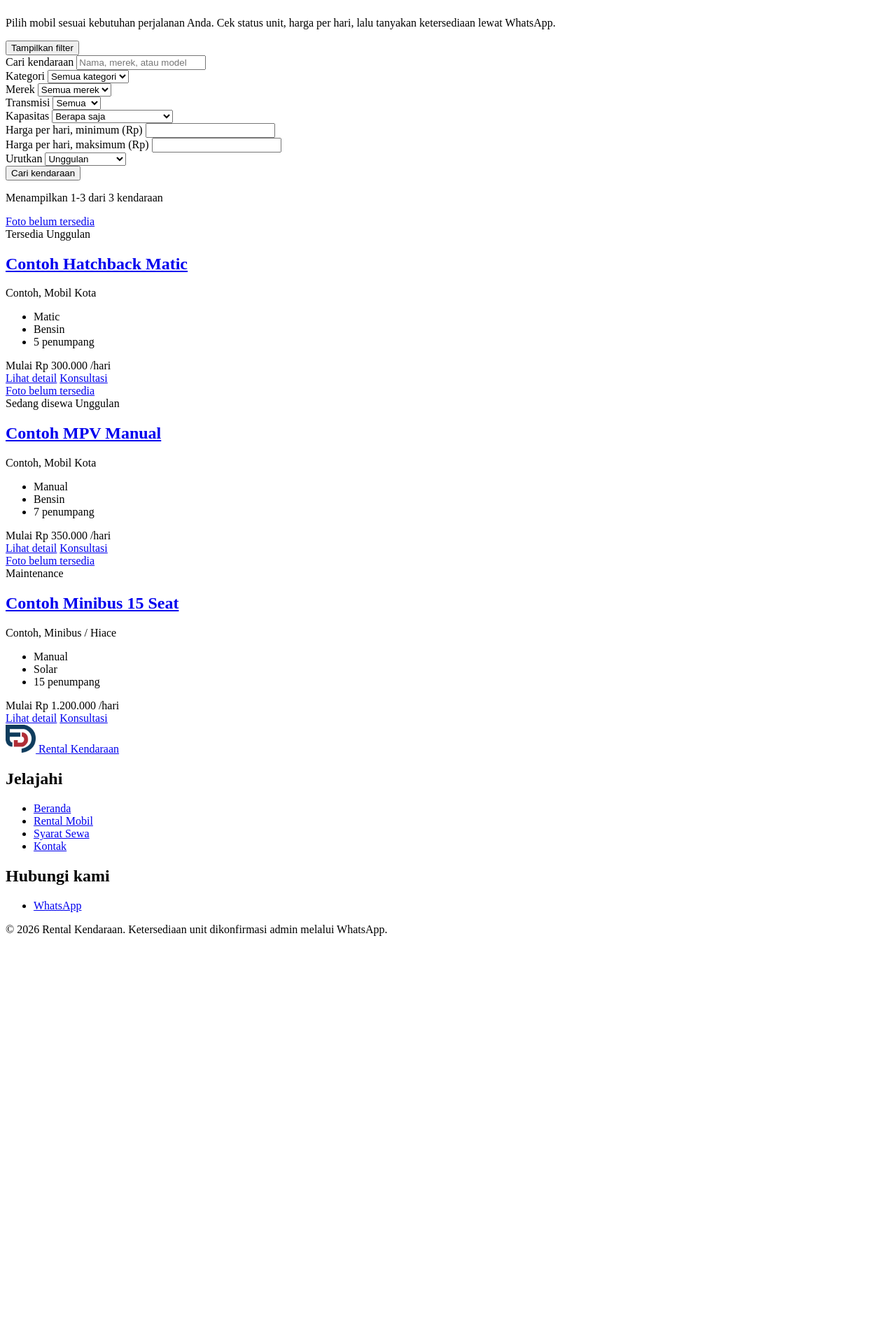
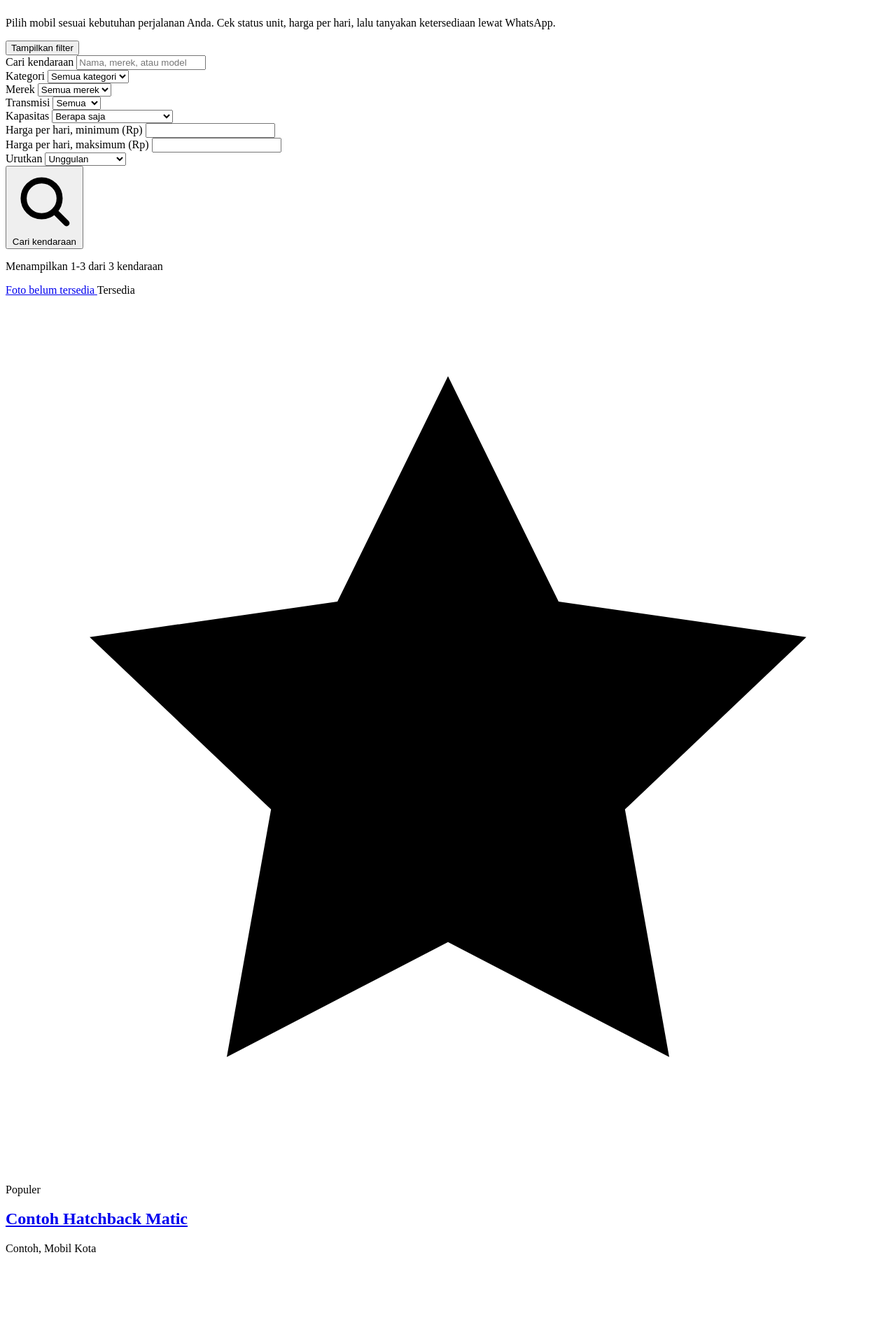
Before and after one commit to figok25/rentcar-website, a Laravel app: page /rental-mobil in a window 1280 px wide. Shown: the part 375-2282 px from the top of the page at 70% size. Before the commit the page ends 1713 px from the top, so only its background shows below. Run offline with Laravel 12, Linux system fonts and the light colour scheme; data comes from the database, SQL or seed files in the repository; data that the repository does not hold is empty; some libraries are stand-ins or nearby versions.

Commit message:
UI-4: kartu kendaraan, katalog, dan paginasi baru

```diff
--- a/app/Http/Controllers/HomeController.php
+++ b/app/Http/Controllers/HomeController.php
@@ -24,7 +24,7 @@ class HomeController extends Controller
         $featured = $catalog->withCardData($catalog->visible())
             ->featured()
             ->ordered()
-            ->limit(6)
+            ->limit(8)
             ->get();
 
         // Kategori yang punya unit tampil; motor hanya jika fiturnya aktif.
--- a/app/Http/Controllers/VehicleController.php
+++ b/app/Http/Controllers/VehicleController.php
@@ -23,6 +23,7 @@ class VehicleController extends Controller
         $vehicles = $this->catalog
             ->applyFilters($this->catalog->withCardData($this->catalog->visible($kind)), $filters)
             ->paginate(12)
+            ->onEachSide(1)
             ->withQueryString();
 
         return view('pages.vehicles.index', [
--- a/resources/views/components/vehicle-card.blade.php
+++ b/resources/views/components/vehicle-card.blade.php
@@ -6,54 +6,68 @@
     $waUrl = \App\Services\WhatsAppLink::url($message);
 @endphp
 <article class="card card-hover overflow-hidden flex flex-col">
-    <a href="{{ $url }}" class="relative block aspect-[4/3] bg-paper" tabindex="-1" aria-hidden="true">
+    {{-- Foto unit. Lencana di atas foto: status unit di kanan, "Populer" (unit unggulan) di kiri. --}}
+    <div class="relative aspect-[4/3] bg-white">
+        <a href="{{ $url }}" class="block size-full" tabindex="-1" aria-hidden="true">
             @if ($image)
-            <img src="{{ $image->url() }}" alt="" loading="lazy" class="size-full object-cover">
+                <img src="{{ $image->url() }}" alt="" loading="lazy" class="size-full object-contain p-3">
             @else
                 <span class="absolute inset-0 grid place-items-center text-sm text-road-soft">Foto belum tersedia</span>
             @endif
         </a>
-
-    <div class="p-4 flex-1 flex flex-col gap-3">
-        <div class="flex items-start justify-between gap-2">
-            <x-status-badge :status="$vehicle->status" />
+        <x-status-badge :status="$vehicle->status" class="absolute right-3 top-3 shadow-sm" />
         @if ($vehicle->is_featured)
-                <span class="text-xs font-semibold text-road-soft">Unggulan</span>
+            <span class="absolute left-3 top-3 inline-flex items-center gap-1 rounded-full bg-brand px-2.5 py-1 text-xs font-bold text-white shadow-sm">
+                <svg viewBox="0 0 20 20" class="size-3 text-accent-light" fill="currentColor" aria-hidden="true"><path d="m10 1.8 2.5 5.1 5.6.8-4.1 3.9 1 5.6L10 14.6l-5 2.6 1-5.6-4.1-3.9 5.6-.8Z"/></svg>
+                Populer
+            </span>
         @endif
     </div>
 
+    <div class="p-4 flex-1 flex flex-col gap-3">
         <div>
-            <{{ $heading }} class="text-xl leading-tight">
-                <a href="{{ $url }}" class="hover:underline">{{ $vehicle->name }}</a>
+            <{{ $heading }} class="text-lg leading-snug">
+                <a href="{{ $url }}" class="hover:text-brand">{{ $vehicle->name }}</a>
             </{{ $heading }}>
-            <p class="text-sm text-road-soft mt-1">
+            <p class="text-sm text-road-soft mt-0.5">
                 {{ collect([$vehicle->brand, $vehicle->category?->name])->filter()->implode(', ') }}
             </p>
         </div>
 
-        <ul class="text-sm text-road-soft flex flex-wrap gap-x-3 gap-y-1">
-            <li>{{ $vehicle->transmission->label() }}</li>
-            <li>{{ $vehicle->fuel_type->label() }}</li>
-            <li>{{ $vehicle->passenger_capacity }} penumpang</li>
+        <ul class="flex flex-wrap gap-x-4 gap-y-1.5 text-sm text-road-soft">
+            <li class="inline-flex items-center gap-1.5">
+                <svg viewBox="0 0 24 24" class="size-4 text-brand" fill="none" stroke="currentColor" stroke-width="2" stroke-linecap="round" stroke-linejoin="round" aria-hidden="true"><circle cx="12" cy="12" r="3"/><path d="M12 3v3m0 12v3M3 12h3m12 0h3M5.6 5.6l2.1 2.1m8.6 8.6 2.1 2.1m0-12.8-2.1 2.1M7.7 16.3l-2.1 2.1"/></svg>
+                {{ $vehicle->transmission->label() }}
+            </li>
+            <li class="inline-flex items-center gap-1.5">
+                <svg viewBox="0 0 24 24" class="size-4 text-brand" fill="none" stroke="currentColor" stroke-width="2" stroke-linecap="round" stroke-linejoin="round" aria-hidden="true"><path d="M12 3s6 6.2 6 10.5a6 6 0 0 1-12 0C6 9.2 12 3 12 3Z"/></svg>
+                {{ $vehicle->fuel_type->label() }}
+            </li>
+            <li class="inline-flex items-center gap-1.5">
+                <svg viewBox="0 0 24 24" class="size-4 text-brand" fill="none" stroke="currentColor" stroke-width="2" stroke-linecap="round" stroke-linejoin="round" aria-hidden="true"><circle cx="12" cy="8" r="3.5"/><path d="M5 20a7 7 0 0 1 14 0"/></svg>
+                {{ $vehicle->passenger_capacity }} kursi
+            </li>
         </ul>
 
-        <div class="mt-auto pt-2">
+        <div class="mt-auto pt-1">
             @if ($vehicle->starting_price !== null)
-                <x-plate small class="inline-flex items-baseline gap-1 px-3 py-1">
-                    <span class="text-sm font-semibold">Mulai</span>
-                    <span class="text-lg">{{ \App\Support\Money::rupiah((int) $vehicle->starting_price) }}</span>
-                    <span class="text-sm font-semibold">/hari</span>
-                </x-plate>
+                <p class="leading-none">
+                    <span class="block text-xs font-semibold text-road-soft mb-1">Mulai dari</span>
+                    <span class="text-xl font-extrabold text-accent">{{ \App\Support\Money::rupiah((int) $vehicle->starting_price) }}</span>
+                    <span class="text-sm text-road-soft">/hari</span>
+                </p>
             @else
-                <p class="text-sm font-semibold">Tanyakan harga via WhatsApp</p>
+                <p class="text-sm font-bold text-ink">Tanyakan harga via WhatsApp</p>
             @endif
         </div>
 
         <div class="flex gap-2">
-            <a href="{{ $url }}" class="btn btn-outline flex-1 text-sm">Lihat detail</a>
+            <a href="{{ $url }}" class="btn btn-outline btn-sm flex-1">Lihat detail</a>
             @if ($waUrl)
-                <a href="{{ $waUrl }}" target="_blank" rel="noopener" class="btn btn-wa flex-1 text-sm"
-                   aria-label="Konsultasi {{ $vehicle->name }} lewat WhatsApp">Konsultasi</a>
+                <a href="{{ $waUrl }}" target="_blank" rel="noopener" class="btn btn-wa btn-sm px-3.5"
+                   aria-label="Konsultasi {{ $vehicle->name }} lewat WhatsApp" title="Konsultasi lewat WhatsApp">
+                    <span class="sr-only">Konsultasi</span>
+                </a>
             @endif
         </div>
     </div>
--- a/resources/views/pages/home.blade.php
+++ b/resources/views/pages/home.blade.php
@@ -122,7 +122,7 @@
                 </div>
                 <a href="{{ route('vehicles.index') }}" class="shrink-0 font-bold text-brand hover:underline underline-offset-4">Lihat semua armada &rarr;</a>
             </div>
-            <div class="grid gap-5 sm:grid-cols-2 lg:grid-cols-3">
+            <div class="grid gap-5 sm:grid-cols-2 lg:grid-cols-3 xl:grid-cols-4">
                 @foreach ($featured as $vehicle)
                     <x-vehicle-card :vehicle="$vehicle" />
                 @endforeach
--- a/resources/views/pages/vehicles/index.blade.php
+++ b/resources/views/pages/vehicles/index.blade.php
@@ -12,14 +12,15 @@
 @section('description', $selectedCategory?->description ? \Illuminate\Support\Str::limit($selectedCategory->description, 155) : $kind->description())
 
 @section('content')
-    <div class="bg-white border-b border-line">
-        <div class="container-page py-8 md:py-10">
+    <div class="relative overflow-hidden bg-white border-b border-line">
+        <div class="hero-stripes" aria-hidden="true"></div>
+        <div class="container-page relative py-8 md:py-12">
             <nav aria-label="Jejak halaman" class="text-sm text-road-soft mb-3">
                 <a href="{{ route('home') }}" class="hover:underline">Beranda</a>
                 <span aria-hidden="true">/</span>
                 <span>{{ $kind->title() }}</span>
             </nav>
-            <h1 class="text-4xl md:text-5xl">{{ $title }}</h1>
+            <h1 class="text-4xl md:text-5xl title-bar">{{ $title }}</h1>
             <p class="mt-3 text-road-soft max-w-prose">{{ $selectedCategory?->description ?: $kind->description() }}</p>
         </div>
     </div>
@@ -31,7 +32,7 @@
                 <span x-text="open ? 'Sembunyikan filter' : 'Tampilkan filter'">Tampilkan filter</span>
             </button>
 
-            <div id="panel-filter" class="mt-4 lg:mt-0 card p-4 lg:block!" x-show="open" x-cloak>
+            <div id="panel-filter" class="mt-4 lg:mt-0 card filter-card p-5 sm:p-6 lg:block!" x-show="open" x-cloak>
                 @include('partials.vehicle-filters', [
                     'action' => route($kind->indexRoute()),
                     'filters' => $filters,
@@ -40,14 +41,14 @@
             </div>
         </div>
 
-        <p class="mt-6 text-sm text-road-soft" aria-live="polite">
+        <p class="mt-6 text-sm font-semibold text-road-soft" aria-live="polite">
             @if ($vehicles->total() > 0)
                 Menampilkan {{ $vehicles->firstItem() }}-{{ $vehicles->lastItem() }} dari {{ $vehicles->total() }} kendaraan
             @endif
         </p>
 
         @if ($vehicles->isEmpty())
-            <div class="mt-4 bg-white border border-dashed border-line rounded-2xl p-10 text-center">
+            <div class="mt-4 bg-white border border-dashed border-[#b9c8d6] rounded-3xl p-10 text-center">
                 @if ($hasFilters)
                     <h2 class="text-2xl">Tidak ada kendaraan yang cocok</h2>
                     <p class="mt-2 text-road-soft">Coba longgarkan filter atau hapus kata kunci pencarian.</p>
@@ -61,14 +62,14 @@
                 @endif
             </div>
         @else
-            <div class="mt-4 grid gap-5 sm:grid-cols-2 lg:grid-cols-3">
+            <div class="mt-4 grid gap-5 sm:grid-cols-2 lg:grid-cols-3 xl:grid-cols-4">
                 @foreach ($vehicles as $vehicle)
                     <x-vehicle-card :vehicle="$vehicle" heading="h2" />
                 @endforeach
             </div>
 
             <div class="mt-8">
-                {{ $vehicles->links() }}
+                {{ $vehicles->links('vendor.pagination.brand') }}
             </div>
         @endif
     </div>
--- a/resources/views/partials/vehicle-filters.blade.php
+++ b/resources/views/partials/vehicle-filters.blade.php
@@ -3,14 +3,14 @@
     $showSort = $showSort ?? true;
     $f = fn ($key) => $filters[$key] ?? '';
 @endphp
-<form method="GET" action="{{ $action }}" class="grid gap-3 sm:grid-cols-2 lg:grid-cols-4" role="search" aria-label="Cari kendaraan">
+<form method="GET" action="{{ $action }}" class="grid gap-4 sm:grid-cols-2 lg:grid-cols-4" role="search" aria-label="Cari kendaraan">
     <div class="sm:col-span-2">
-        <label for="f-q" class="block text-sm font-semibold mb-1">Cari kendaraan</label>
+        <label for="f-q" class="block mb-1.5">Cari kendaraan</label>
         <input id="f-q" type="search" name="q" value="{{ $f('q') }}" maxlength="60" placeholder="Nama, merek, atau model" class="field">
     </div>
 
     <div>
-        <label for="f-category" class="block text-sm font-semibold mb-1">Kategori</label>
+        <label for="f-category" class="block mb-1.5">Kategori</label>
         <select id="f-category" name="category" class="field">
             <option value="">Semua kategori</option>
             @foreach ($options['categories'] as $category)
@@ -20,7 +20,7 @@
     </div>
 
     <div>
-        <label for="f-brand" class="block text-sm font-semibold mb-1">Merek</label>
+        <label for="f-brand" class="block mb-1.5">Merek</label>
         <select id="f-brand" name="brand" class="field">
             <option value="">Semua merek</option>
             @foreach ($options['brands'] as $brand)
@@ -30,7 +30,7 @@
     </div>
 
     <div>
-        <label for="f-trans" class="block text-sm font-semibold mb-1">Transmisi</label>
+        <label for="f-trans" class="block mb-1.5">Transmisi</label>
         <select id="f-trans" name="transmission" class="field">
             <option value="">Semua</option>
             @foreach (\App\Enums\TransmissionType::options() as $value => $label)
@@ -40,7 +40,7 @@
     </div>
 
     <div>
-        <label for="f-cap" class="block text-sm font-semibold mb-1">Kapasitas</label>
+        <label for="f-cap" class="block mb-1.5">Kapasitas</label>
         <select id="f-cap" name="min_capacity" class="field">
             <option value="">Berapa saja</option>
             @foreach (\App\Services\VehicleCatalog::CAPACITY_OPTIONS as $cap)
@@ -50,18 +50,18 @@
     </div>
 
     <div>
-        <label for="f-min" class="block text-sm font-semibold mb-1">Harga per hari, minimum (Rp)</label>
+        <label for="f-min" class="block mb-1.5">Harga per hari, minimum (Rp)</label>
         <input id="f-min" type="number" name="min_price" value="{{ $f('min_price') }}" min="0" step="10000" inputmode="numeric" class="field">
     </div>
 
     <div>
-        <label for="f-max" class="block text-sm font-semibold mb-1">Harga per hari, maksimum (Rp)</label>
+        <label for="f-max" class="block mb-1.5">Harga per hari, maksimum (Rp)</label>
         <input id="f-max" type="number" name="max_price" value="{{ $f('max_price') }}" min="0" step="10000" inputmode="numeric" class="field">
     </div>
 
     @if ($showSort)
         <div>
-            <label for="f-sort" class="block text-sm font-semibold mb-1">Urutkan</label>
+            <label for="f-sort" class="block mb-1.5">Urutkan</label>
             <select id="f-sort" name="sort" class="field">
                 <option value="featured" @selected(($f('sort') ?: 'featured') === 'featured')>Unggulan</option>
                 <option value="price_asc" @selected($f('sort') === 'price_asc')>Harga termurah</option>
@@ -70,10 +70,13 @@
         </div>
     @endif
 
-    <div class="sm:col-span-2 lg:col-span-4 flex flex-wrap gap-2">
-        <button type="submit" class="btn btn-primary">Cari kendaraan</button>
+    <div @class(['sm:col-span-2 flex flex-wrap items-end gap-2', 'lg:col-span-3 lg:justify-end' => $showSort, 'lg:col-span-4' => ! $showSort])>
         @if (! empty($filters))
             <a href="{{ $action }}" class="btn btn-outline">Reset filter</a>
         @endif
+        <button type="submit" class="btn btn-accent px-7">
+            <svg viewBox="0 0 24 24" class="size-5" fill="none" stroke="currentColor" stroke-width="2.2" stroke-linecap="round" stroke-linejoin="round" aria-hidden="true"><circle cx="11" cy="11" r="6.5"/><path d="m16 16 4 4"/></svg>
+            Cari kendaraan
+        </button>
     </div>
 </form>
```
Also changed, not shown: tests/Feature/VehicleCardTest.php (added, +105 -0 lines), 1 other file. Lines whose indentation alone changed are shown as unchanged.
